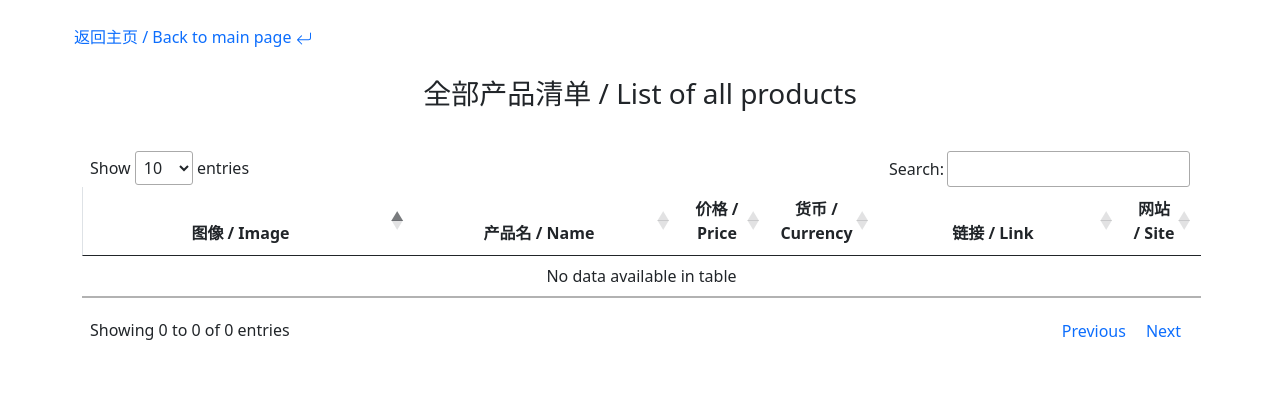
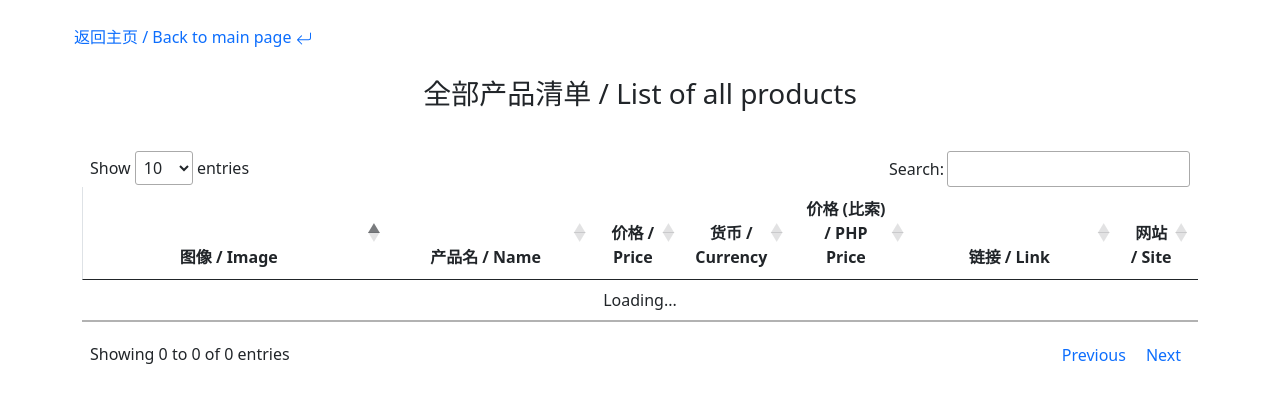
Before and after one commit to Mozgito/image-similarity-flask, a Flask app: template app/templates/all_products.html in a window 1280 px wide. Shown: the part 131-534 px from the top of the page. Run offline with Flask 2, Linux system fonts and the light colour scheme; the template is opened without the code that fills it, so the values that code supplies are empty; some libraries are stand-ins or nearby versions.

Commit message:
Add currency converter, Correct Dockerfile and ENV

```diff
--- a/app/main.py
+++ b/app/main.py
@@ -4,6 +4,7 @@
 import numpy as np
 import os
 import pymongo
+import requests
 import time
 from flask import Flask, json, render_template, request, Response, redirect, send_from_directory, url_for
 from image_similarity_measures.quality_metrics import psnr, rmse, sre
@@ -11,20 +12,14 @@
 from PIL import Image
 
 application = Flask(__name__)
-application.config['SECRET_KEY'] = os.environ.get('SECRET_KEY')
-application.config['ORIG_IMAGES'] = os.path.join('static', 'compare_results/original_images')
-application.config['COMPARE_DATA'] = os.path.join('static', 'compare_results/data')
-application.config['COMPARE_IMAGES'] = os.path.join('static', 'images')
+application.config.from_prefixed_env('APP')
 np.seterr(divide='ignore', invalid='ignore')
-
-MONGO_URL = os.environ.get('MONGO_URL')
-MONGO_DB = os.environ.get('MONGO_DB')
 ALLOWED_EXTENSIONS = ['jpg', 'jpeg', 'png', 'webp', 'bmp']
 
 
 def get_db():
-    client = pymongo.MongoClient(MONGO_URL, serverSelectionTimeoutMS=10000, connect=False)
-    return client[MONGO_DB]
+    client = pymongo.MongoClient(application.config['MONGO_URL'], serverSelectionTimeoutMS=10000, connect=False)
+    return client[application.config['MONGO_DB']]
 
 
 def allowed_file(filename: str) -> bool:
@@ -119,6 +114,31 @@
     return total_result
 
 
+def get_exchange_rate_data(currency='PHP') -> dict:
+    if not is_dump_exist('static/compare_results', currency.lower() + '_rate'):
+        update_exchange_rate_data(currency)
+
+    rate_data = get_dump_data('static/compare_results', currency.lower() + '_rate')
+
+    if rate_data['time_next_update_unix'] <= int(time.time()) and update_exchange_rate_data(currency):
+        rate_data = get_dump_data('static/compare_results', currency.lower() + '_rate')
+
+    return rate_data
+
+
+def update_exchange_rate_data(currency='PHP') -> bool:
+    rate_url = 'https://v6.exchangerate-api.com/v6/{}/latest/{}' \
+        .format(application.config['EXCHANGE_RATE_APIKEY'], currency.upper())
+    response = requests.get(rate_url)
+    rate_data = json.loads(response.content)
+
+    if 'result' in rate_data and rate_data['result'] == 'success':
+        save_dump_data('static/compare_results', currency.lower() + '_rate', rate_data)
+        return True
+
+    return False
+
+
 def is_dump_exist(path: str, dump_name: str) -> bool:
     return os.path.exists('{}/{}.json'.format(path, dump_name))
 
@@ -208,14 +228,21 @@
 @application.route('/api/all-products')
 def api_all_products() -> Response:
     collection = 'bags'
+    php_rate = get_exchange_rate_data()['conversion_rates']
     table_data = []
 
     for row in get_db()[collection].find():
+        if row['currency'] != 'PHP':
+            php_price = round(float(row['price']) / php_rate[row['currency']], 2)
+        else:
+            php_price = row['price']
+
         table_data.append({
-            'image': row['images'][0]['path'],
+            'image': row['images'][0]['path'] if len(row['images']) > 0 else '',
             'name': row['name'],
             'price': row['price'],
             'currency': row['currency'],
+            'php_price': php_price,
             'url': row['url'],
             'site': row['site']
         })
@@ -234,6 +261,7 @@
     try:
         collection = 'bags'
         sites = get_db()[collection].distinct('site')
+        php_rate = get_exchange_rate_data()['conversion_rates']
         top_similar_images = set()
         table_data = []
         save_dump_data(application.config['COMPARE_DATA'], image_name + '_log', 'calculating')
@@ -249,11 +277,17 @@
 
                 for row in product_data:
                     if next(filter(lambda d: d.get('url') == row['url'], table_data), None) is None:
+                        if row['currency'] != 'PHP':
+                            php_price = round(float(row['price']) / php_rate[row['currency']], 2)
+                        else:
+                            php_price = row['price']
+
                         table_data.append({
                             'image': similar_image_path,
                             'name': row['name'],
                             'price': row['price'],
                             'currency': row['currency'],
+                            'php_price': php_price,
                             'url': row['url'],
                             'site': row['site']
                         })
--- a/app/templates/all_products.html
+++ b/app/templates/all_products.html
@@ -19,11 +19,12 @@
   <table id="product-data" class="table dataTable hover order-column">
     <thead>
       <tr>
-        <th style="width:30%!important">图像 / Image</th>
-        <th style="width:24%!important" class="text-break">产品名 / Name</th>
+        <th style="width:27%!important">图像 / Image</th>
+        <th style="width:19%!important" class="text-break">产品名 / Name</th>
         <th style="width:8%!important">价格 / Price</th>
         <th style="width:9%!important">货币 / Currency</th>
-        <th style="width:22%!important" class="text-break">链接 / Link</th>
+        <th style="width:11%!important">价格 (比索) / PHP Price</th>
+        <th style="width:19%!important" class="text-break">链接 / Link</th>
         <th style="width:8%!important">网站 / Site</th>
       </tr>
     </thead>
@@ -65,6 +66,7 @@
         {data: 'name'},
         {data: 'price'},
         {data: 'currency'},
+        {data: 'php_price'},
         {data: 'url', "render": function (data) {
           return '<a href="' + data + '" class="text-break" target="blank">' + data + '</a>';
         }},
--- a/docker-compose.yml
+++ b/docker-compose.yml
@@ -10,11 +10,7 @@
       - "8080:8080"
     networks:
       - scrapy
-    environment:
-      - TZ=Asia/Shanghai
-      - MONGO_URL=${MONGO_URL}
-      - MONGO_DB=${MONGO_DB}
-      - SECRET_KEY=${SECRET_KEY}
+    env_file: .env
 
 networks:
   scrapy:
--- a/requirements.txt
+++ b/requirements.txt
@@ -7,3 +7,5 @@
 pyfftw == 0.13.1
 pymongo == 4.4.*
 python-dotenv == 1.0.0
+requests == 2.31
+uwsgi == 2.0.22
--- a/server/uwsgi.ini
+++ b/server/uwsgi/uwsgi.ini
@@ -10,5 +10,5 @@
 chmod-socket = 664
 
 cheaper = 1
-processes = %k
+processes = 4
 worker-reload-mercy = 60
```
Also changed, not shown: app/templates/similar_products.html (+8 -6 lines), server/nginx/auth/README.MD (renamed from server/auth/README.MD), 9 other files.
